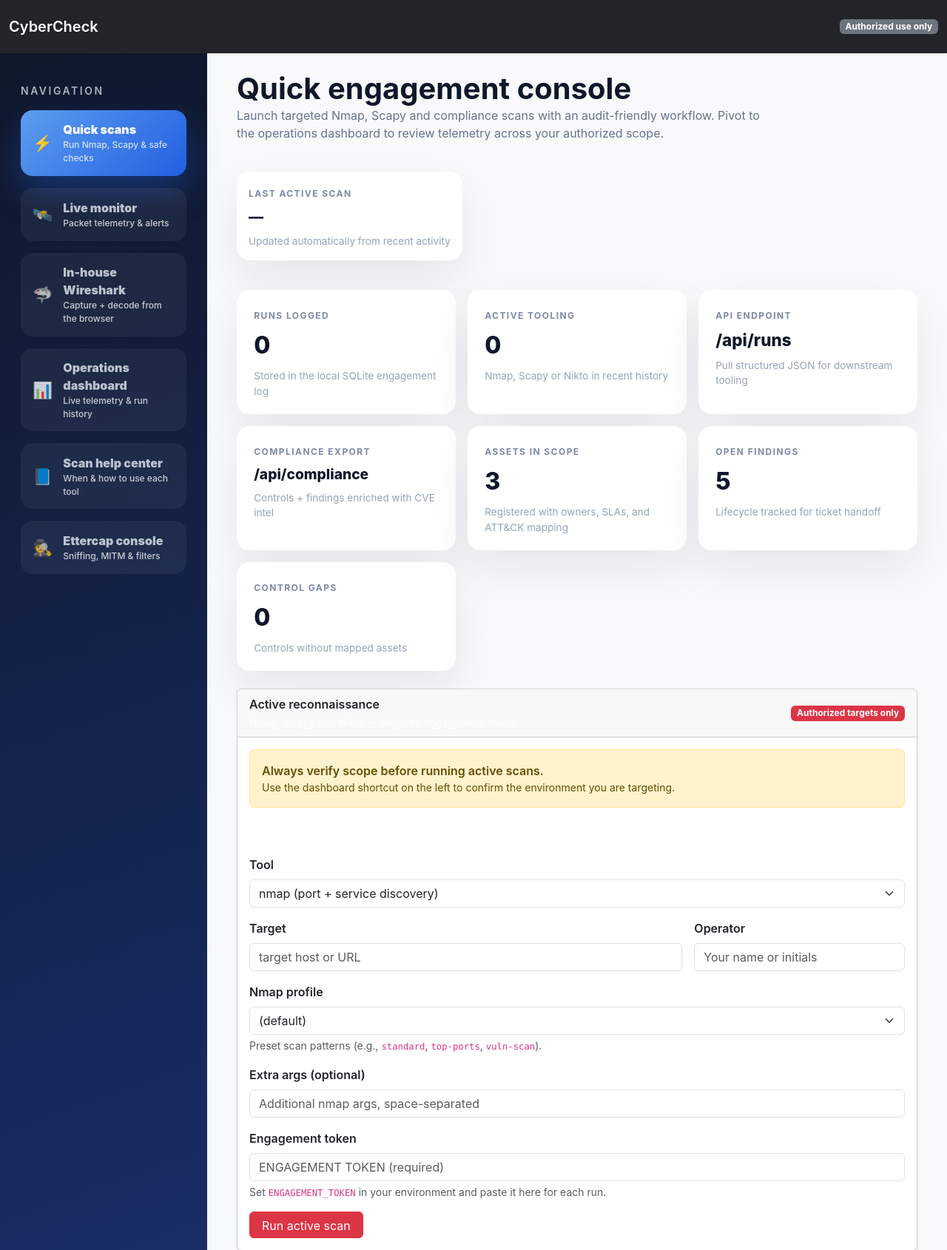
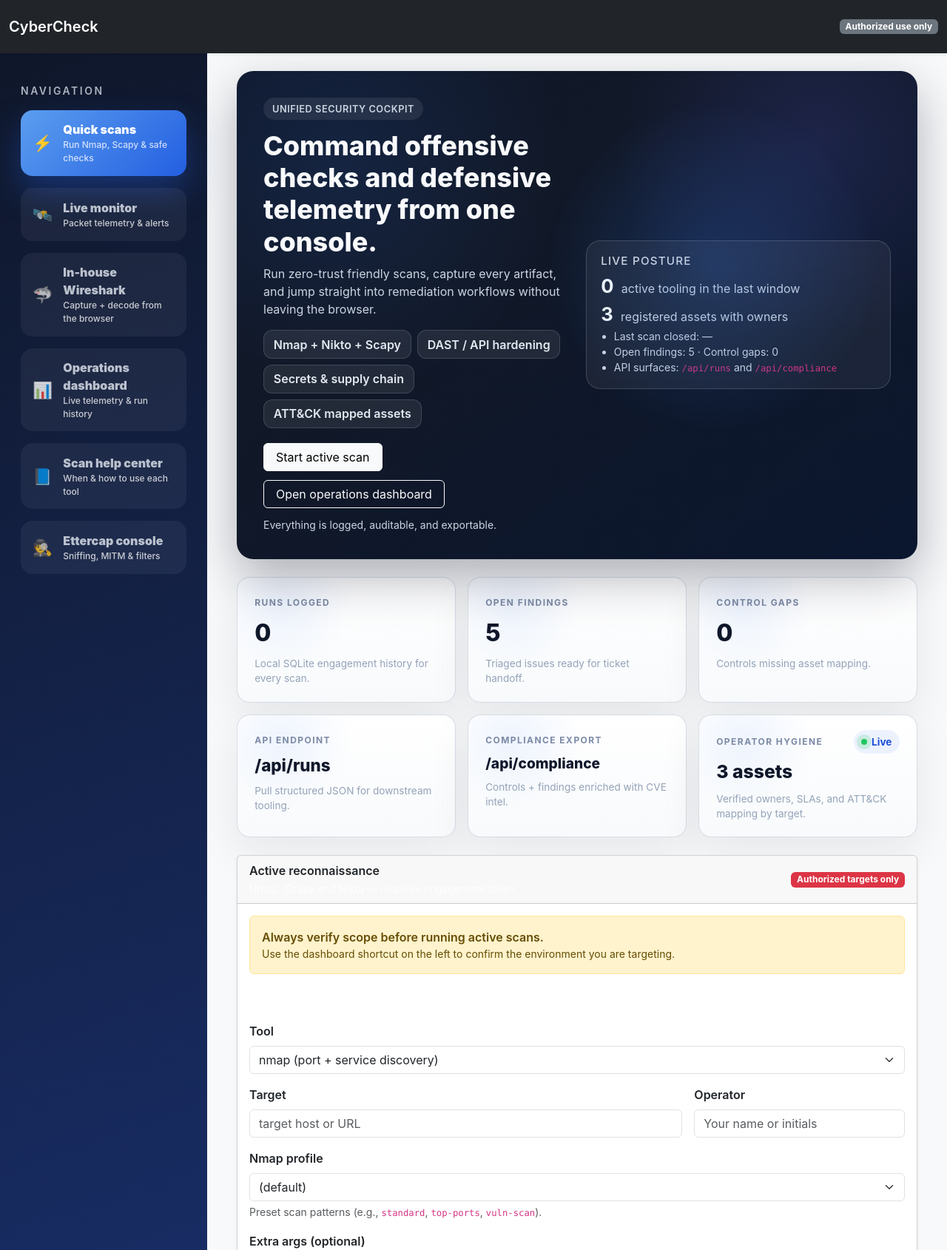
Before and after one commit to calypsorrr/cybersecurity, a Flask app: page / in a window 1280 px wide. Shown: the top 1690 px of the page at 74% size. Run offline with Flask 3, Linux system fonts and the light colour scheme; data comes from the database, SQL or seed files in the repository; data that the repository does not hold is empty; some libraries are stand-ins or nearby versions.

Commit message:
Refresh homepage hero and metrics layout

```diff
--- a/cybercheck/static/style.css
+++ b/cybercheck/static/style.css
@@ -4,6 +4,11 @@
 :root {
   --bg-pre: #0f172a;
   --fg-pre: #e6eef8;
+
+  --accent: #2563eb;
+  --accent-soft: rgba(37, 99, 235, 0.08);
+  --card-border: rgba(148, 163, 184, 0.35);
+  --card-bg: #ffffff;
 
   /* Approx. header height for mobile sidebar offset */
   --header-h: 56px;
@@ -16,6 +21,92 @@ body {
   background-color: #f1f5f9;
   color: #0f172a;
 }
+
+/* =======================================================================
+   Hero banner / summary rail
+   ======================================================================= */
+.hero-banner {
+  background: radial-gradient(circle at 15% 20%, rgba(59, 130, 246, 0.12), transparent 32%),
+              radial-gradient(circle at 85% 15%, rgba(99, 102, 241, 0.16), transparent 28%),
+              linear-gradient(145deg, #0f172a, #111827 35%, #0b172f 100%);
+  color: #e2e8f0;
+  border-radius: 1.4rem;
+  padding: clamp(1.5rem, 1.5rem + 1vw, 2.25rem);
+  position: relative;
+  overflow: hidden;
+  box-shadow: 0 25px 65px rgba(15, 23, 42, 0.32);
+}
+
+.hero-grid {
+  display: grid;
+  grid-template-columns: repeat(auto-fit, minmax(280px, 1fr));
+  gap: 1.5rem;
+  align-items: center;
+}
+
+.hero-banner::after {
+  content: "";
+  position: absolute;
+  inset: 0;
+  background: radial-gradient(circle at 70% 40%, rgba(59, 130, 246, 0.22), transparent 30%);
+  pointer-events: none;
+}
+
+.hero-badge {
+  display: inline-flex;
+  align-items: center;
+  gap: 0.5rem;
+  padding: 0.35rem 0.75rem;
+  border-radius: 999px;
+  background: rgba(255, 255, 255, 0.08);
+  color: #cbd5e1;
+  font-weight: 600;
+  letter-spacing: 0.04em;
+  text-transform: uppercase;
+  font-size: 0.8rem;
+}
+
+.hero-title {
+  font-size: clamp(1.6rem, 1.5rem + 1vw, 2.25rem);
+  font-weight: 800;
+  margin-top: 0.85rem;
+  margin-bottom: 0.6rem;
+  color: #f8fafc;
+}
+
+.hero-text { color: #cbd5e1; max-width: 720px; font-size: 1rem; }
+
+.pill-row { display: flex; flex-wrap: wrap; gap: 0.5rem; margin-top: 1rem; }
+.pill {
+  padding: 0.4rem 0.8rem;
+  border-radius: 0.75rem;
+  background: rgba(255, 255, 255, 0.08);
+  color: #e2e8f0;
+  font-weight: 600;
+  border: 1px solid rgba(148, 163, 184, 0.25);
+}
+
+.hero-actions { display: flex; flex-wrap: wrap; gap: 0.75rem; margin-top: 1.25rem; align-items: center; }
+.hero-actions .btn { height: auto; min-width: 0; padding-inline: 1rem; }
+.hero-actions small { color: #cbd5e1; }
+
+.hero-panel {
+  background: rgba(255, 255, 255, 0.06);
+  border: 1px solid rgba(255, 255, 255, 0.16);
+  border-radius: 1.2rem;
+  padding: 1.1rem 1.2rem;
+  backdrop-filter: blur(6px);
+  position: relative;
+  overflow: hidden;
+}
+
+.hero-panel + .hero-panel { margin-top: 0.75rem; }
+
+.hero-panel h3 { font-size: 0.95rem; letter-spacing: 0.08em; text-transform: uppercase; margin-bottom: 0.35rem; }
+.hero-panel .hero-metric { display: flex; align-items: baseline; gap: 0.65rem; }
+.hero-panel .hero-metric strong { font-size: 1.6rem; color: #f8fafc; }
+.hero-panel .hero-metric span { color: #cbd5e1; }
+.hero-panel .mini-list { margin: 0; padding-left: 1.1rem; color: #cbd5e1; }
 
 /* =======================================================================
    Buttons — normalize across pages (Bootstrap-safe)
@@ -417,10 +508,12 @@ body {
 }
 
 .metric-card {
-  background: #ffffff;
+  background: radial-gradient(circle at 20% 20%, rgba(59,130,246,0.08), transparent 35%),
+              linear-gradient(180deg, #ffffff, #f8fafc);
+  border: 1px solid var(--card-border);
   border-radius: 1.1rem;
   padding: 1.3rem 1.45rem;
-  box-shadow: 0 25px 60px rgba(15, 23, 42, 0.08);
+  box-shadow: 0 20px 55px rgba(15, 23, 42, 0.08);
   height: 100%;
 }
 
@@ -434,6 +527,16 @@ body {
 
 .metric-value { display: block; margin-top: 0.4rem; font-size: 2rem; font-weight: 800; }
 .metric-subtext { display: block; margin-top: 0.45rem; color: #94a3b8; font-size: 0.85rem; }
+
+.insights-grid {
+  display: grid;
+  grid-template-columns: repeat(auto-fit, minmax(240px, 1fr));
+  gap: 1rem;
+}
+
+.metric-chip { display: inline-flex; align-items: center; gap: 0.35rem; padding: 0.35rem 0.65rem; border-radius: 999px; background: var(--accent-soft); color: #1d4ed8; font-weight: 700; font-size: 0.85rem; }
+.metric-chip::before { content: ""; width: 8px; height: 8px; background: #22c55e; border-radius: 50%; box-shadow: 0 0 0 6px rgba(34, 197, 94, 0.18); }
+.trend { color: #0f172a; font-weight: 700; }
 
 .status-card {
   border-radius: 1rem;
--- a/cybercheck/templates/index.html
+++ b/cybercheck/templates/index.html
@@ -1,69 +1,79 @@
 {% extends "layout.html" %}
 {% block body %}
 
-<div class="page-header">
+<div class="hero-banner mb-4">
+  <div class="hero-grid">
     <div>
-    <h1 class="display-6">Quick engagement console</h1>
-    <p class="page-subtitle">Launch targeted Nmap, Scapy and compliance scans with an audit-friendly workflow. Pivot to the operations dashboard to review telemetry across your authorized scope.</p>
+      <span class="hero-badge">Unified security cockpit</span>
+      <h1 class="hero-title">Command offensive checks and defensive telemetry from one console.</h1>
+      <p class="hero-text">Run zero-trust friendly scans, capture every artifact, and jump straight into remediation workflows without leaving the browser.</p>
+
+      <div class="pill-row">
+        <span class="pill">Nmap + Nikto + Scapy</span>
+        <span class="pill">DAST / API hardening</span>
+        <span class="pill">Secrets &amp; supply chain</span>
+        <span class="pill">ATT&amp;CK mapped assets</span>
       </div>
-  <div class="d-flex flex-column align-items-lg-end gap-2">
-    <div class="metric-card p-3">
-      <span class="metric-label">Last active scan</span>
-      <span class="metric-value" style="font-size:1.25rem;">{{ metrics.last_active_finished }}</span>
-      <span class="metric-subtext">Updated automatically from recent activity</span>
+
+      <div class="hero-actions">
+        <a class="btn btn-light" href="#active-scan">Start active scan</a>
+        <a class="btn btn-outline-light" href="{{ url_for('dashboard') }}">Open operations dashboard</a>
+        <small>Everything is logged, auditable, and exportable.</small>
+      </div>
+    </div>
+
+    <div class="hero-panel">
+      <h3 class="text-uppercase text-muted">Live posture</h3>
+      <div class="hero-metric">
+        <strong>{{ metrics.active_runs }}</strong>
+        <span>active tooling in the last window</span>
+      </div>
+      <div class="hero-metric">
+        <strong>{{ metrics.asset_count }}</strong>
+        <span>registered assets with owners</span>
+      </div>
+      <ul class="mini-list small">
+        <li>Last scan closed: {{ metrics.last_active_finished }}</li>
+        <li>Open findings: {{ metrics.open_findings }} · Control gaps: {{ metrics.control_gaps }}</li>
+        <li>API surfaces: <code>/api/runs</code> and <code>/api/compliance</code></li>
+      </ul>
     </div>
   </div>
 </div>
 
-<div class="row g-3 mb-4">
-  <div class="col-12 col-md-4">
+<div class="insights-grid mb-4">
   <div class="metric-card">
     <span class="metric-label">Runs logged</span>
     <span class="metric-value">{{ metrics.total_runs }}</span>
-      <span class="metric-subtext">Stored in the local SQLite engagement log</span>
+    <span class="metric-subtext">Local SQLite engagement history for every scan.</span>
   </div>
+  <div class="metric-card">
+    <span class="metric-label">Open findings</span>
+    <span class="metric-value">{{ metrics.open_findings }}</span>
+    <span class="metric-subtext">Triaged issues ready for ticket handoff.</span>
   </div>
-  <div class="col-12 col-md-4">
   <div class="metric-card">
-      <span class="metric-label">Active tooling</span>
-      <span class="metric-value">{{ metrics.active_runs }}</span>
-      <span class="metric-subtext">Nmap, Scapy or Nikto in recent history</span>
+    <span class="metric-label">Control gaps</span>
+    <span class="metric-value">{{ metrics.control_gaps }}</span>
+    <span class="metric-subtext">Controls missing asset mapping.</span>
   </div>
-  </div>
-  <div class="col-12 col-md-4">
   <div class="metric-card">
     <span class="metric-label">API endpoint</span>
     <span class="metric-value" style="font-size:1.4rem;">/api/runs</span>
-      <span class="metric-subtext">Pull structured JSON for downstream tooling</span>
+    <span class="metric-subtext">Pull structured JSON for downstream tooling.</span>
   </div>
-  </div>
-  <div class="col-12 col-md-4">
   <div class="metric-card">
     <span class="metric-label">Compliance export</span>
     <span class="metric-value" style="font-size:1.2rem;">/api/compliance</span>
-      <span class="metric-subtext">Controls + findings enriched with CVE intel</span>
+    <span class="metric-subtext">Controls + findings enriched with CVE intel.</span>
   </div>
+  <div class="metric-card">
+    <div class="d-flex align-items-center justify-content-between">
+      <span class="metric-label">Operator hygiene</span>
+      <span class="metric-chip">Live</span>
     </div>
-  <div class="col-12 col-md-4">
-    <div class="metric-card">
-      <span class="metric-label">Assets in scope</span>
-      <span class="metric-value">{{ metrics.asset_count }}</span>
-      <span class="metric-subtext">Registered with owners, SLAs, and ATT&CK mapping</span>
-    </div>
-  </div>
-  <div class="col-12 col-md-4">
-    <div class="metric-card">
-      <span class="metric-label">Open findings</span>
-      <span class="metric-value">{{ metrics.open_findings }}</span>
-      <span class="metric-subtext">Lifecycle tracked for ticket handoff</span>
-    </div>
-  </div>
-  <div class="col-12 col-md-4">
-    <div class="metric-card">
-      <span class="metric-label">Control gaps</span>
-      <span class="metric-value">{{ metrics.control_gaps }}</span>
-      <span class="metric-subtext">Controls without mapped assets</span>
-    </div>
+    <span class="metric-value" style="font-size:1.55rem;">{{ metrics.asset_count }} assets</span>
+    <span class="metric-subtext">Verified owners, SLAs, and ATT&amp;CK mapping by target.</span>
   </div>
 </div>
 
@@ -72,7 +82,7 @@
   <div class="col-12 col-xxl-7">
 
     <!-- Active -->
-    <div class="card shadow-sm">
+    <div class="card shadow-sm" id="active-scan">
       <div class="card-header d-flex align-items-center justify-content-between">
         <div>
           <span class="fw-semibold d-block">Active reconnaissance</span>
```
Lines whose indentation alone changed are shown as unchanged.
